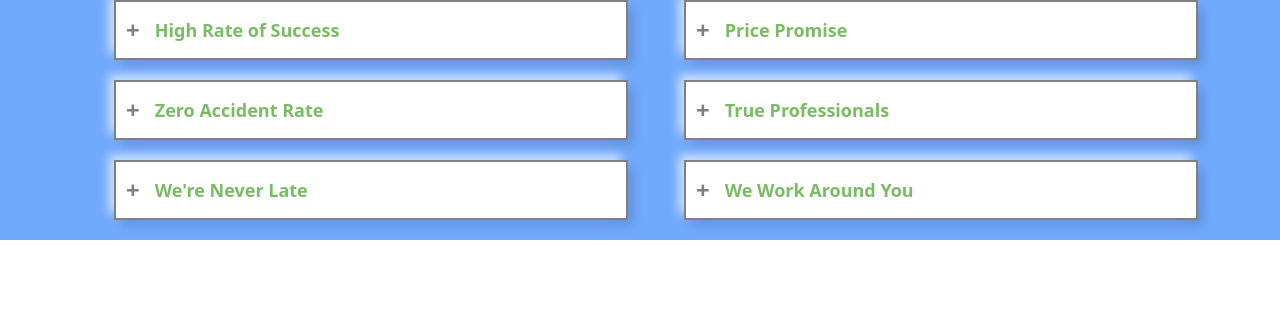
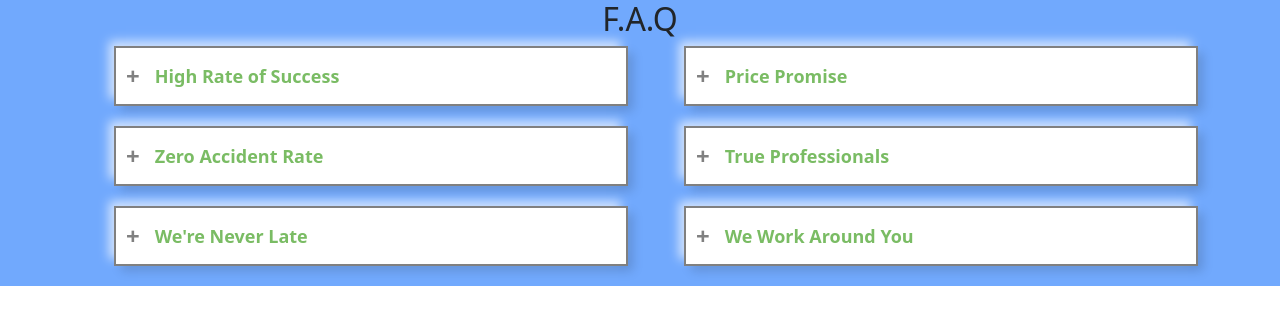
Before and after one commit to TeoFanta99/proj-boolearn, a Vue app in the folder Front-end/: page / in a window 1280 px wide. Shown: the top 324 px of the page. Built offline with nearby package versions, Linux system fonts and the light colour scheme.

Commit message:
add title

```diff
--- a/Front-end/src/components/FAQ.vue
+++ b/Front-end/src/components/FAQ.vue
@@ -17,6 +17,7 @@ export default {
   <div class="background">
     <div class="container">
       <div class="row">
+        <h2>F.A.Q</h2>
         <!-- Sezione Accordion di sinistra -->
         <div class="col-sm-12 col-md-12 col-lg-6">
           <ul class="accordion">
@@ -109,6 +110,10 @@ export default {
 .background {
   background-color: rgb(113, 169, 253);
   .row {
+    h2 {
+      text-align: center;
+    }
+
     // Styles Accordion
     .accordion {
       width: 100%;
```
